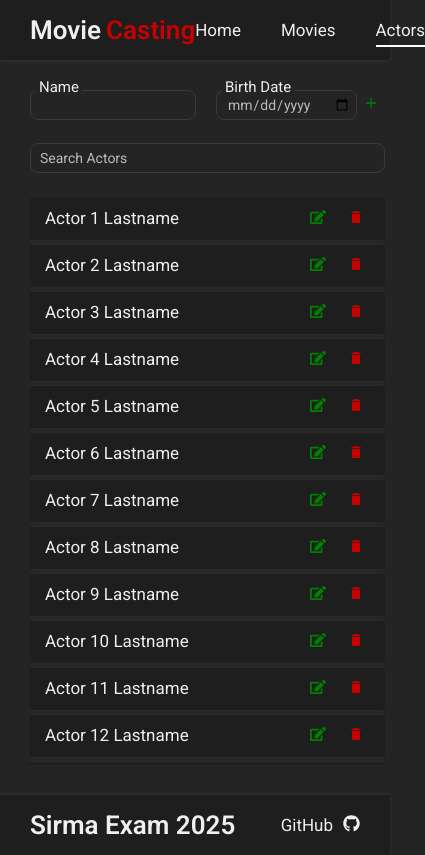
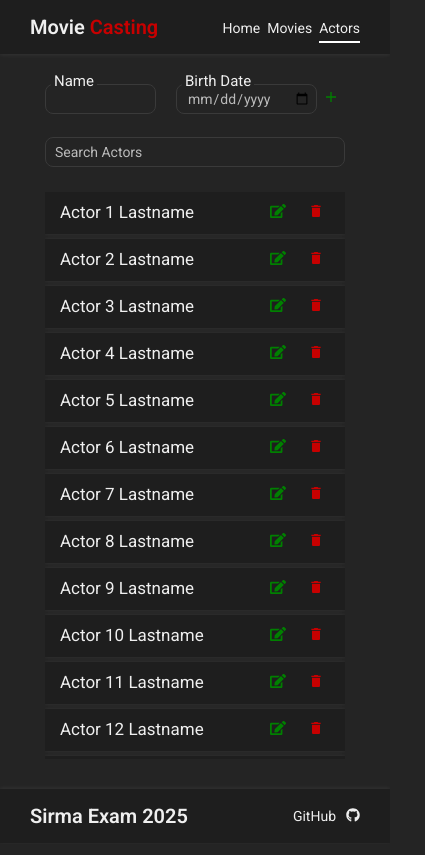
Before and after one commit to nikolai-dimitrov/Sirma-Movie-App, a React (Vite) app in the folder Sirma-Movie-App/: page /actors in a window 390 px wide. Shown: the whole page, 425 px wide, since content can reach past the window. Built offline with nearby package versions, Linux system fonts and the light colour scheme.

Commit message:
feat: implement design for small media screen devices

```diff
--- a/Sirma-Movie-App/src/components/Actors/actors.module.css
+++ b/Sirma-Movie-App/src/components/Actors/actors.module.css
@@ -105,3 +105,15 @@
 .hidden {
 	display: none;
 }
+
+@media screen and (max-width: 410px) {
+	.actors {
+		max-width: 300px;
+	}
+}
+
+@media screen and (max-width: 340px) {
+	.actors {
+		max-width: 275px;
+	}
+}
--- a/Sirma-Movie-App/src/components/Footer/footer.module.css
+++ b/Sirma-Movie-App/src/components/Footer/footer.module.css
@@ -19,3 +19,19 @@
 	font-size: 17px;
 	color: var(--primary-color);
 }
+
+@media screen and (max-width: 393px) {
+	.heading {
+		font-size: 20px;
+	}
+
+	.gitHub {
+		font-size: 14px;
+	}
+}
+
+@media screen and (max-width: 340px) {
+	.footerContent {
+		padding: 15px 15px;
+	}
+}
--- a/Sirma-Movie-App/src/components/Home/home.module.css
+++ b/Sirma-Movie-App/src/components/Home/home.module.css
@@ -29,3 +29,9 @@
 	display: flex;
 	gap: 5px;
 }
+
+@media screen and (max-width: 410px) {
+	.home article {
+		width: 75%;
+	}
+}
--- a/Sirma-Movie-App/src/components/Movies/movies.module.css
+++ b/Sirma-Movie-App/src/components/Movies/movies.module.css
@@ -103,3 +103,15 @@
 .hidden {
 	display: none;
 }
+
+@media screen and (max-width: 410px) {
+	.movies {
+		max-width: 300px;
+	}
+}
+
+@media screen and (max-width: 340px) {
+	.movies {
+		max-width: 275px;
+	}
+}
--- a/Sirma-Movie-App/src/components/Navigation/navigation.module.css
+++ b/Sirma-Movie-App/src/components/Navigation/navigation.module.css
@@ -30,7 +30,7 @@ nav {
 	gap: 40px;
 }
 
-.navItemsContainer a  {
+.navItemsContainer a {
 	color: var(--primary-color);
 	font-size: 17px;
 	padding: 5px 0px;
@@ -39,3 +39,30 @@ nav {
 .navItemsContainer a:hover {
 	opacity: 0.7;
 }
+
+@media screen and (max-width: 490px) {
+	.navItemsContainer {
+		gap: 7px;
+	}
+}
+
+@media screen and (max-width: 393px) {
+	.navItemsContainer {
+		gap: 7px;
+	}
+
+	.navItemsContainer a {
+		font-size: 14px;
+	}
+
+	.logoContainer span {
+		font-size: 20px;
+	}
+}
+
+@media screen and (max-width: 340px) {
+	nav {
+	padding: 15px 15px;
+
+	}
+}
```
Lines whose indentation alone changed are shown as unchanged.
